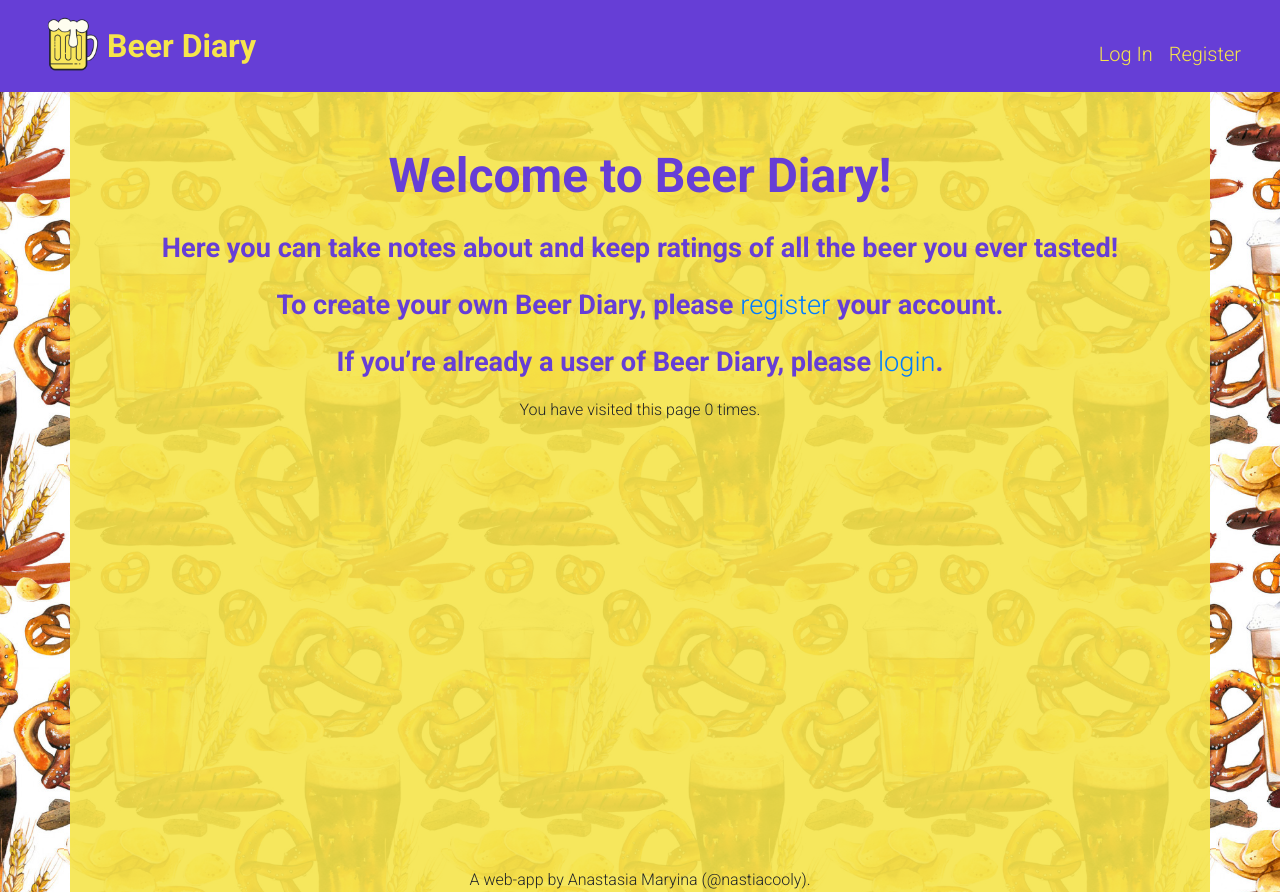
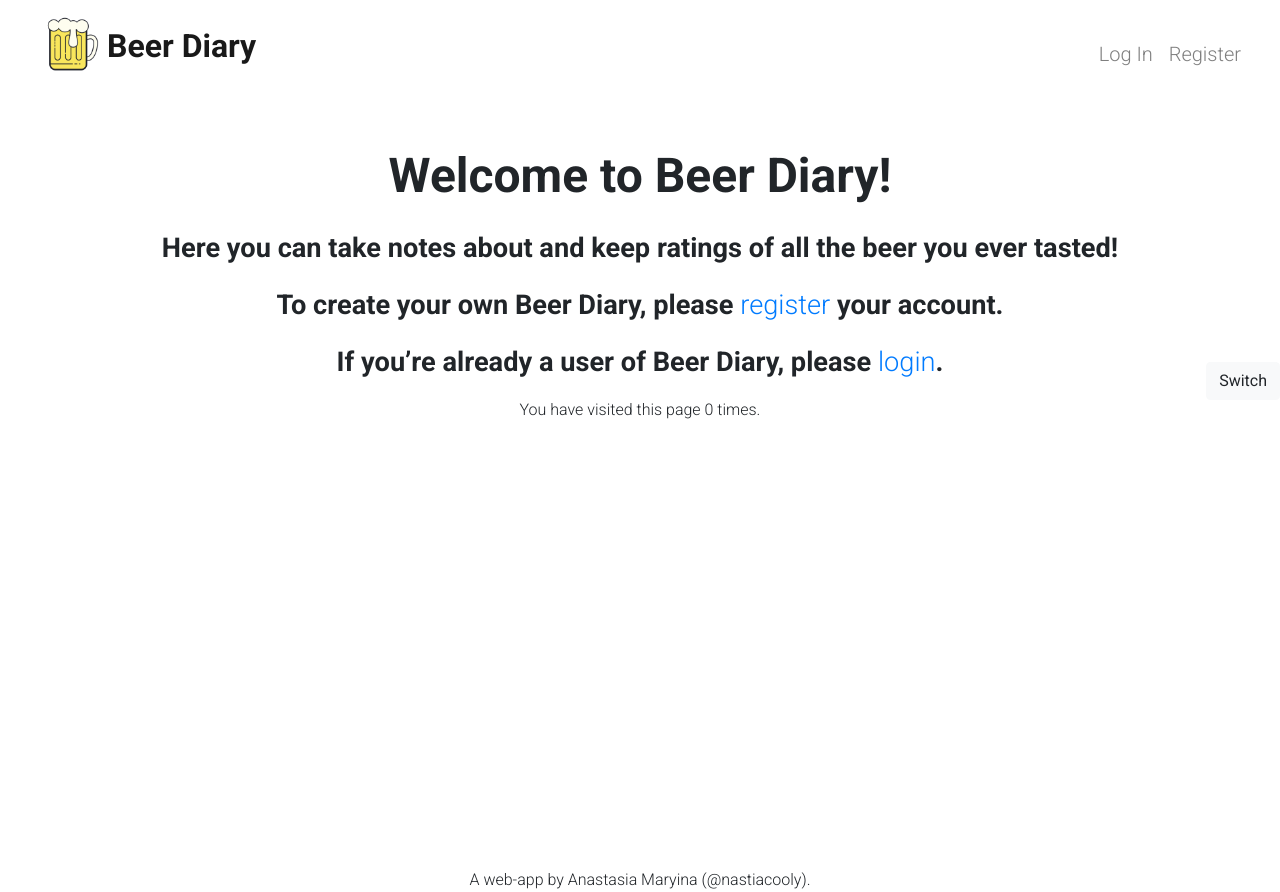
Before and after one commit to nastiacooly/beer-diary, a Django app: page /diary/ in a window 1280 px wide. Run offline with Django 3.2, Linux system fonts and the light colour scheme.

Commit message:
added script to switch between dark and light modes

```diff
--- a/diary/static/css/styles.css
+++ b/diary/static/css/styles.css
@@ -18,19 +18,13 @@ a:hover {
 }
 
 body {
-    background: url("../images/bg.jpg") center/30% repeat;
     position: relative;
     min-height: 100vh;
 }
 
 .container {
-    background-color: rgba(246,229,76, .9);
     text-align: center;
     min-height: 100vh;
-}
-
-.bg-blue {
-    background-color: #663ED6;
 }
 
 .main-icon {
@@ -38,7 +32,6 @@ body {
 }
 
 .nav-link {
-    color: #F6E54C !important;
     font-size: 1.25rem;
     padding-bottom: 0 !important;
 
@@ -49,7 +42,6 @@ body {
 }
 
 .navbar-brand {
-    color: #F6E54C !important;
     font-weight: 700;
     font-size: 2rem !important;
 }
@@ -57,20 +49,17 @@ body {
 .header {
     font-size: 2rem;
     font-weight: 700;
-    color: #663ED6;
     margin-bottom: 30px;
 }
 
 .no-content {
     font-size: 1.7rem;
     font-weight: 700;
-    color: #663ED6;
 }
 
 .welcome {
     font-size: 3rem;
     font-weight: 700;
-    color: #663ED6;
 }
 
 .review {
@@ -80,7 +69,6 @@ body {
     padding: 20px;
     width: 600px;
     height: 280px;
-    background-color: white;
     border-radius: 50px;
     margin-bottom: 30px;
 }
@@ -102,14 +90,12 @@ body {
     font-style: normal;
     font-weight: 700;
     font-size: 1.8rem;
-    color: #F6E54C;
 }
 
 .beer-type {
     font-style: normal;
     font-weight: 700;
     font-size: 1.25rem;
-    color: #663ED6;
 }
 
 .rating {
@@ -137,16 +123,13 @@ body {
     font-style: italic;
     font-weight: 300;
     font-size: 0.8rem;
-    color: #663ED6;
 }
 
 .link-update {
-    color: #663ED6;
     font-size: 1rem;
 }
 
 .link-update:hover {
-    color: #663ED6;
     text-decoration: none;
     font-weight: bold;
     transform: none;
@@ -163,15 +146,18 @@ ul {
     transform: translateX(-50%);
 }
 
+.switch-dm {
+    position: fixed;
+    bottom: 50%;
+    right: 0;
+}
 
 
 /* crispy forms styles */
 .help-block {
     font-size: 0.8rem;
-    color: #663ED6;
 }
 
 .controls>ul {
     font-size: 0.8rem;
-    color: #663ED6;
 }
--- /dev/null
+++ b/diary/static/scripts/script.js
@@ -0,0 +1,44 @@
+const btn = document.querySelector('#switch-dm_btn'),
+    theme = document.querySelector("#theme-link"),
+    currentTheme = localStorage.getItem('theme');
+
+//Toggle Dark/Light Modes
+
+// Initiating localStorage data abouth current theme
+localStorage.setItem('theme', 'light');
+
+// Listen for a click on the button
+btn.addEventListener("click", function() {
+    // If the current URL contains "ligh-theme.css"
+    if (theme.getAttribute("href") == "/static/css/light-theme.css") {
+        // ... then switch it to "dark-theme.css"
+        theme.href = "/static/css/dark-theme.css";
+        btn.classList.remove("btn-light");
+        btn.classList.add("btn-dark");
+        btn.innerHTML = 'Switch to Light Mode';
+        localStorage.setItem('theme', 'dark');
+    // Otherwise...
+    } else {
+        // ... switch it to "light-theme.css"
+        theme.href = "/static/css/light-theme.css";
+        btn.classList.add("btn-light");
+        btn.classList.remove("btn-dark");
+        btn.innerHTML = 'Switch to Dark Mode';
+        localStorage.setItem('theme', 'light');
+    }
+});
+
+// Choosing mode depending on localStorage data
+if (currentTheme == "dark") {
+    theme.href = "/static/css/dark-theme.css";
+    btn.classList.remove("btn-light");
+    btn.classList.add("btn-dark");
+    btn.innerHTML = 'Switch to Light Mode';
+}
+
+if (currentTheme == "light") {
+    theme.href = "/static/css/light-theme.css";
+    btn.classList.add("btn-light");
+    btn.classList.remove("btn-dark");
+    btn.innerHTML = 'Switch to Dark Mode';
+}
--- a/diary/templates/base_generic.html
+++ b/diary/templates/base_generic.html
@@ -17,18 +17,20 @@
         <link rel="icon" type="image/png" sizes="16x16" href="{% static 'favicon/favicon-16x16.png' %}">
         <link rel="manifest" href="{% static 'favicon/site.webmanifest' %}">
 
+        <!-- my stylesheets -->
         <link rel="stylesheet" href="{% static 'css/styles.css' %}">
+        <link rel="stylesheet" href="" id="theme-link">
 
         <title>Beer Diary: {% block title %}{% endblock %}</title>
 
     </head>
 
-    <body>
+    <body class="bg-image">
 
-        <nav class="navbar navbar-expand-lg navbar-light bg-blue">
+        <nav class="navbar navbar-expand-lg navbar-light bg-color">
             <div class="container-fluid">
                 <img src="{% static 'images/beer.png'%}" alt="beer_diary" class="main-icon">
-                <a class="navbar-brand" href="{% url 'index' %}">Beer Diary</a>
+                <a class="navbar-brand font-color" href="{% url 'index' %}">Beer Diary</a>
                 <button aria-controls="navbar" aria-expanded="false" aria-label="Toggle navigation" class="navbar-toggler" data-target="#navbar" data-toggle="collapse" type="button">
                     <span class="navbar-toggler-icon"></span>
                 </button>
@@ -36,20 +38,20 @@
                     <div class="collapse navbar-collapse" id="navbar">
                         {% if user.is_authenticated %}
                             <ul class="navbar-nav mr-auto">
-                                <li class="nav-item"><a class="nav-link {% block active-link-1 %}{% endblock %}" aria-current="page" href="{% url 'my-perfect-beers' %}">My Favourites</a></li>
-                                <li class="nav-item"><a class="nav-link {% block active-link-2 %}{% endblock %}" href="{% url 'add_new_beer_review' %}">Add Review</a></li>
-                                <li class="nav-item"><a class="nav-link {% block active-link-3 %}{% endblock %}" href="{% url 'beers' %}">See All</a></li>
-                                <li class="nav-item"><a class="nav-link {% block active-link-4 %}{% endblock %}" href="">Search</a></li>
-                                <li class="nav-item"><a class="nav-link {% block active-link-5 %}{% endblock %}" href="">Filter</a></li>
+                                <li class="nav-item"><a class="nav-link font-color {% block active-link-1 %}{% endblock %}" aria-current="page" href="{% url 'my-perfect-beers' %}">My Favourites</a></li>
+                                <li class="nav-item"><a class="nav-link font-color {% block active-link-2 %}{% endblock %}" href="{% url 'add_new_beer_review' %}">Add Review</a></li>
+                                <li class="nav-item"><a class="nav-link font-color {% block active-link-3 %}{% endblock %}" href="{% url 'beers' %}">See All</a></li>
+                                <li class="nav-item"><a class="nav-link font-color {% block active-link-4 %}{% endblock %}" href="">Search</a></li>
+                                <li class="nav-item"><a class="nav-link font-color {% block active-link-5 %}{% endblock %}" href="">Filter</a></li>
                             </ul>
                             <ul class="navbar-nav ml-auto mt-2">
-                                <li class="nav-item"><a class="nav-link" href="">{{ user.get_username }}</a></li>
-                                <li class="nav-item"><a class="nav-link" href="{% url 'logout'%}">Log Out</a></li>
+                                <li class="nav-item"><a class="nav-link font-color" href="">{{ user.get_username }}</a></li>
+                                <li class="nav-item"><a class="nav-link font-color" href="{% url 'logout'%}">Log Out</a></li>
                             </ul>
                         {% else %}
                             <ul class="navbar-nav ml-auto mt-2">
-                                <li class="nav-item"><a class="nav-link {% block active-link-6 %}{% endblock %}" href="{% url 'login'%}?next={{request.path}}">Log In</a></li>
-                                <li class="nav-item"><a class="nav-link {% block active-link-7 %}{% endblock %}" href="{% url 'register' %}">Register</a></li>
+                                <li class="nav-item"><a class="nav-link font-color {% block active-link-6 %}{% endblock %}" href="{% url 'login'%}?next={{request.path}}">Log In</a></li>
+                                <li class="nav-item"><a class="nav-link font-color {% block active-link-7 %}{% endblock %}" href="{% url 'register' %}">Register</a></li>
                             </ul>
                         {% endif %}
                     </div>
@@ -57,7 +59,7 @@
             </div>
         </nav>
 
-        <main class="container p-5">
+        <main class="container p-5 container_bg-color">
 
             {% include 'includes/messages.html' %}
 
@@ -82,6 +84,10 @@
             {% endblock %}
         </main>
 
+        <div class="switch-dm">
+            <button type="button" class="btn btn-light" id="switch-dm_btn">Switch</button>
+        </div>
+
         <footer class="footer">
             A web-app by Anastasia Maryina (@nastiacooly).
         </footer>
@@ -90,6 +96,8 @@
         <script src="https://code.jquery.com/jquery-3.5.1.slim.min.js" integrity="sha384-DfXdz2htPH0lsSSs5nCTpuj/zy4C+OGpamoFVy38MVBnE+IbbVYUew+OrCXaRkfj" crossorigin="anonymous"></script>
         <script src="https://cdn.jsdelivr.net/npm/bootstrap@4.5.3/dist/js/bootstrap.bundle.min.js" integrity="sha384-ho+j7jyWK8fNQe+A12Hb8AhRq26LrZ/JpcUGGOn+Y7RsweNrtN/tE3MoK7ZeZDyx" crossorigin="anonymous"></script>
 
+        <!-- my script -->
+        <script src="{% static 'scripts/script.js' %}"></script>
     </body>
 
 </html>
--- a/diary/templates/diary/add_new_beer_review.html
+++ b/diary/templates/diary/add_new_beer_review.html
@@ -8,7 +8,7 @@ active
 
 {% block main %}
 
-    <h1 class="no-content">Please add your review by completing the fields below:</h1>
+    <h1 class="no-content font-color_second">Please add your review by completing the fields below:</h1>
 
     <form action="" method="post">
         {% csrf_token %}
--- a/diary/templates/diary/beerreview_list.html
+++ b/diary/templates/diary/beerreview_list.html
@@ -19,7 +19,7 @@ active
             {% endfor %}
         </ul>
     {% else %}
-        <p class="no-content">There are no beer reviews in your diary.</p>
+        <p class="no-content font-color_second">There are no beer reviews in your diary.</p>
     {% endif %}
 
 {% endblock %}
--- a/diary/templates/diary/delete_beer_review.html
+++ b/diary/templates/diary/delete_beer_review.html
@@ -4,7 +4,7 @@
 
 {% block main %}
 
-    <h1 class="no-content">Are you sure you want to delete your review of {{ beer_review.name }}?</h1>
+    <h1 class="no-content font-color_second">Are you sure you want to delete your review of {{ beer_review.name }}?</h1>
 
     <form action="" method="post">
         {% csrf_token %}
--- a/diary/templates/diary/update_beer_review.html
+++ b/diary/templates/diary/update_beer_review.html
@@ -4,7 +4,7 @@
 
 {% block main %}
 
-    <h1 class="no-content">Please update your review below:</h1>
+    <h1 class="no-content font-color_second">Please update your review below:</h1>
 
     <form action="" method="post">
         {% csrf_token %}
--- a/diary/templates/index.html
+++ b/diary/templates/index.html
@@ -6,15 +6,15 @@
 
     {% if user.is_authenticated %}
 
-        <p class="welcome">Welcome to Beer Diary!</p>
-        <p class="no-content">We are happy to see you today!</p>
+        <p class="welcome font-color_second">Welcome to Beer Diary!</p>
+        <p class="no-content font-color_second">We are happy to see you today!</p>
 
     {% else %}
-        <p class="welcome">Welcome to Beer Diary!</p>
-        <p class="no-content">Here you can take notes about and keep ratings of all the beer you ever tasted!</p>
-        <p class="no-content">To create your own Beer Diary, please <a href="{% url 'register' %}">register</a> your account.</p>
-        <p class="no-content">If you’re already a user of Beer Diary, please <a href="{% url 'login'%}">login</a>.</p>
-        <span class="visits">You have visited this page {{ num_visits }}{% if num_visits == 1 %} time{% else %} times{% endif %}.</span>
+        <p class="welcome font-color_second">Welcome to Beer Diary!</p>
+        <p class="no-content font-color_second">Here you can take notes about and keep ratings of all the beer you ever tasted!</p>
+        <p class="no-content font-color_second">To create your own Beer Diary, please <a href="{% url 'register' %}">register</a> your account.</p>
+        <p class="no-content font-color_second">If you’re already a user of Beer Diary, please <a href="{% url 'login'%}">login</a>.</p>
+        <span class="visits font-color_second">You have visited this page {{ num_visits }}{% if num_visits == 1 %} time{% else %} times{% endif %}.</span>
     {% endif %}
 
 {% endblock %}
--- a/diary/templates/register.html
+++ b/diary/templates/register.html
@@ -10,12 +10,12 @@ active
 
 {% load crispy_forms_tags %}
 
-    <p class='no-content'>Register</p>
+    <p class='no-content font-color_second'>Register</p>
     <form action="" method="POST">
         {% csrf_token %}
         {{ register_form|crispy }}
         <button class="btn btn-primary" type="submit">Register</button>
     </form>
-    <p class="no-content">If you’re already a user of Beer Diary, please <a href="{% url 'login'%}">login</a> instead.</p>
+    <p class="no-content font-color_second">If you’re already a user of Beer Diary, please <a href="{% url 'login'%}">login</a> instead.</p>
 
 {% endblock %}
```
Also changed, not shown: diary/static/css/dark-theme.css (added, +33 -0 lines), diary/static/css/light-theme.css (added, +33 -0 lines), diary/templates/diary/beerreview_detail.html (+7 -7 lines), diary/templates/diary/beerreview_list_created_user.html (+7 -7 lines), db.sqlite3, 1 other file.
